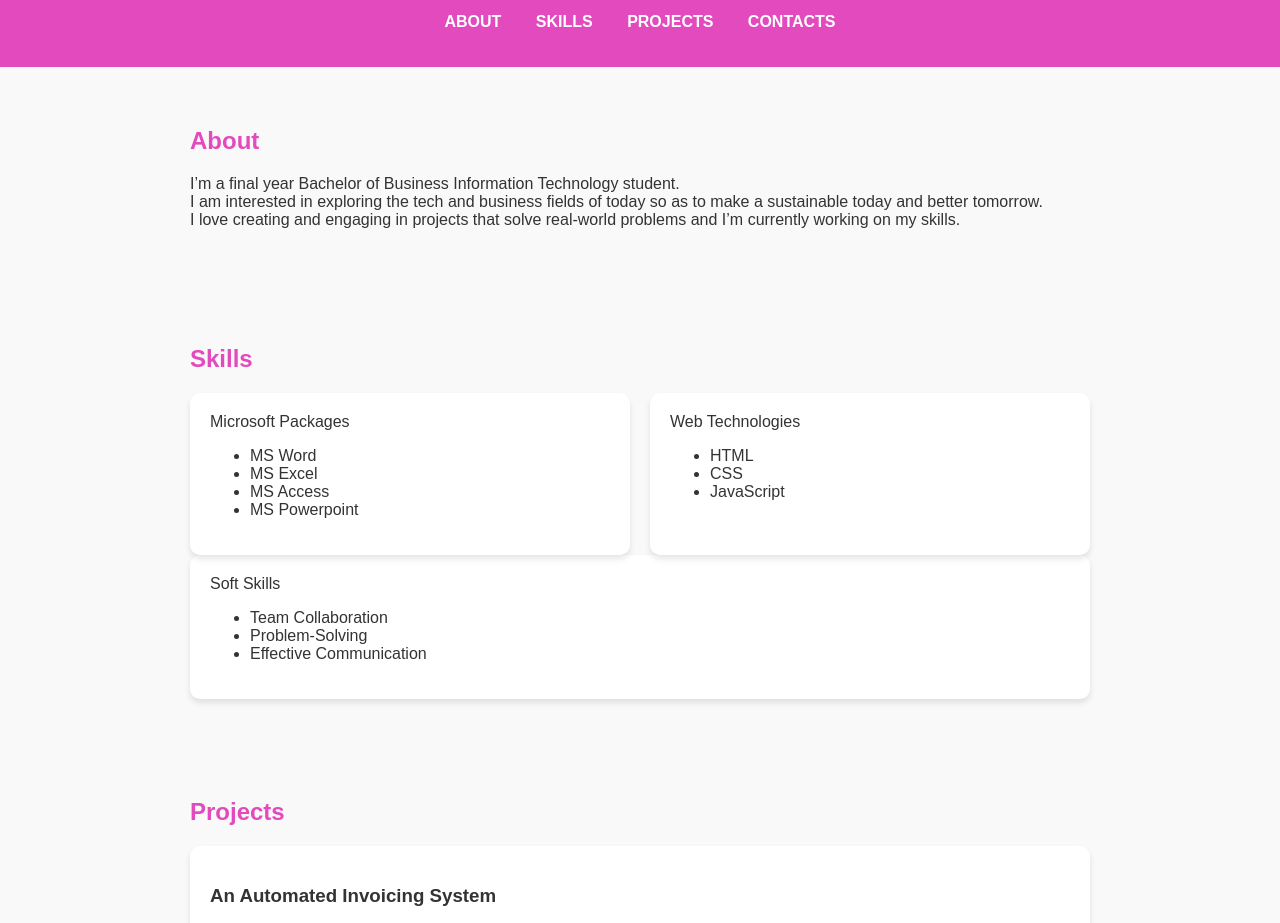
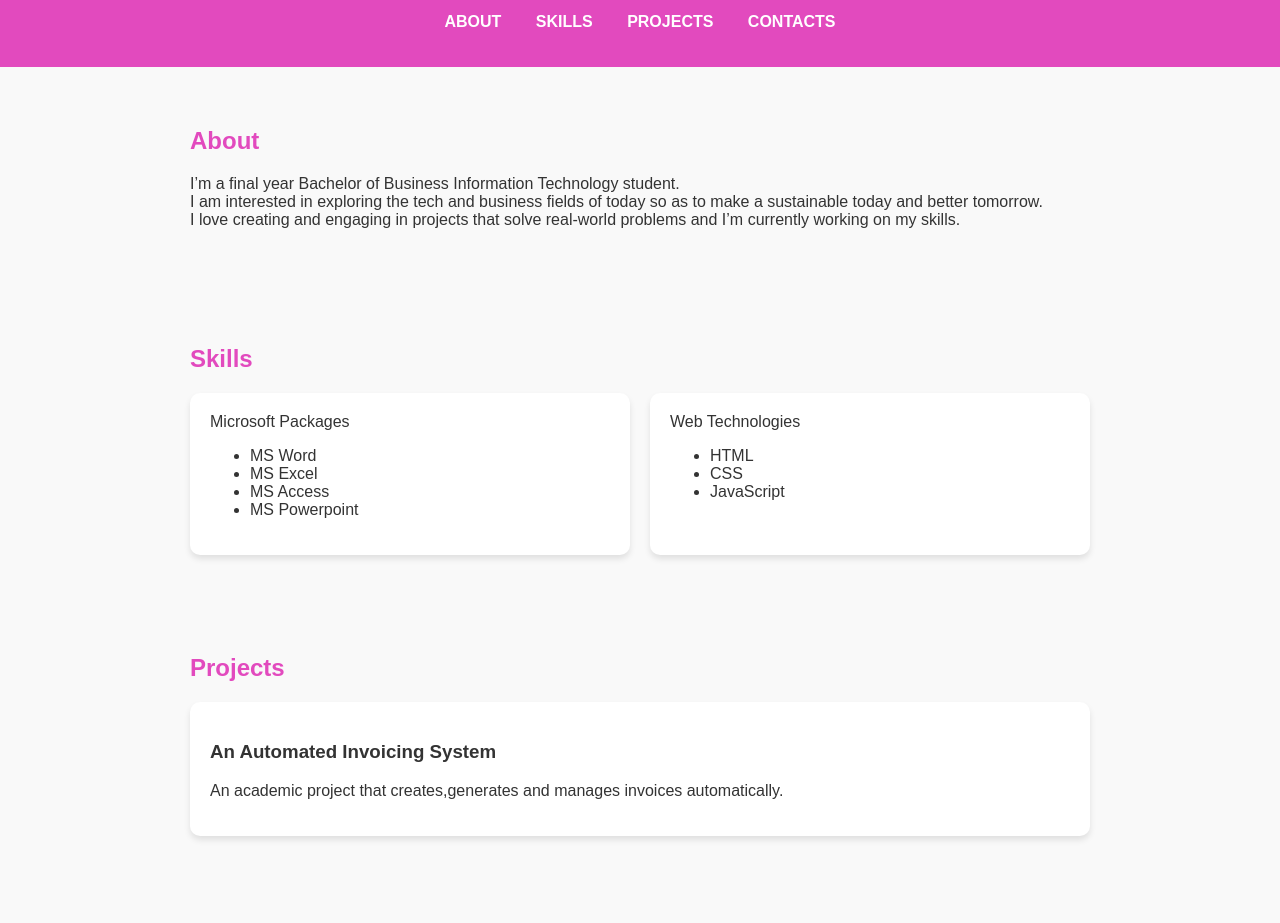
Before and after one commit to shancodes28/portfolio, a plain HTML site: page index.html in a window 1280 px wide. Shown: the part 159-1082 px from the top of the page. Drawn offline with Linux system fonts and the light colour scheme.

Commit message:
Update index.html

```diff
--- a/index.html
+++ b/index.html
@@ -91,14 +91,6 @@
       </ul></div>
     </div>
 
- <div class="card">Soft Skills<br>
-      <ul>
-        <li>Team Collaboration</li>
-        <li>Problem-Solving</li>
-        <li>Effective Communication</li>
-      </ul></div>
-  </div>
-
   </section> <section id="projects">
     <h2>Projects</h2>
     <div class="projects">
```
